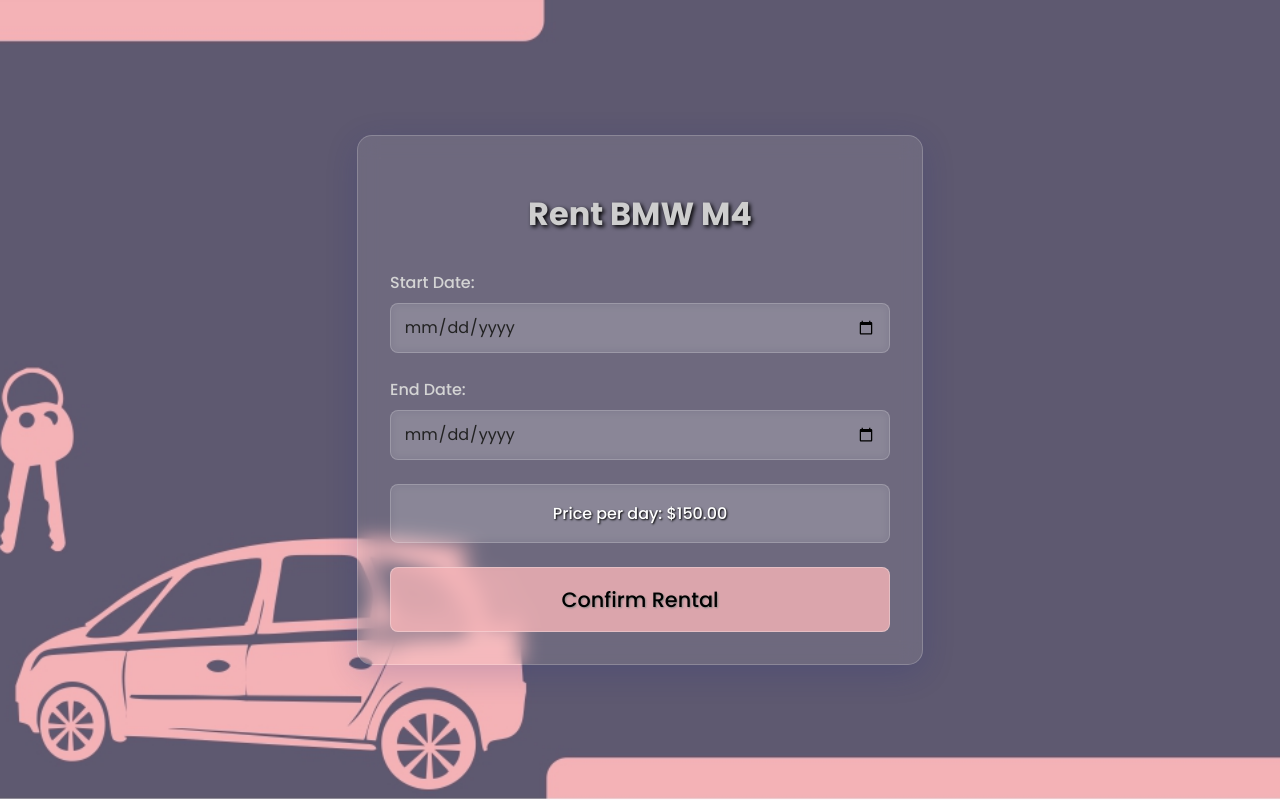
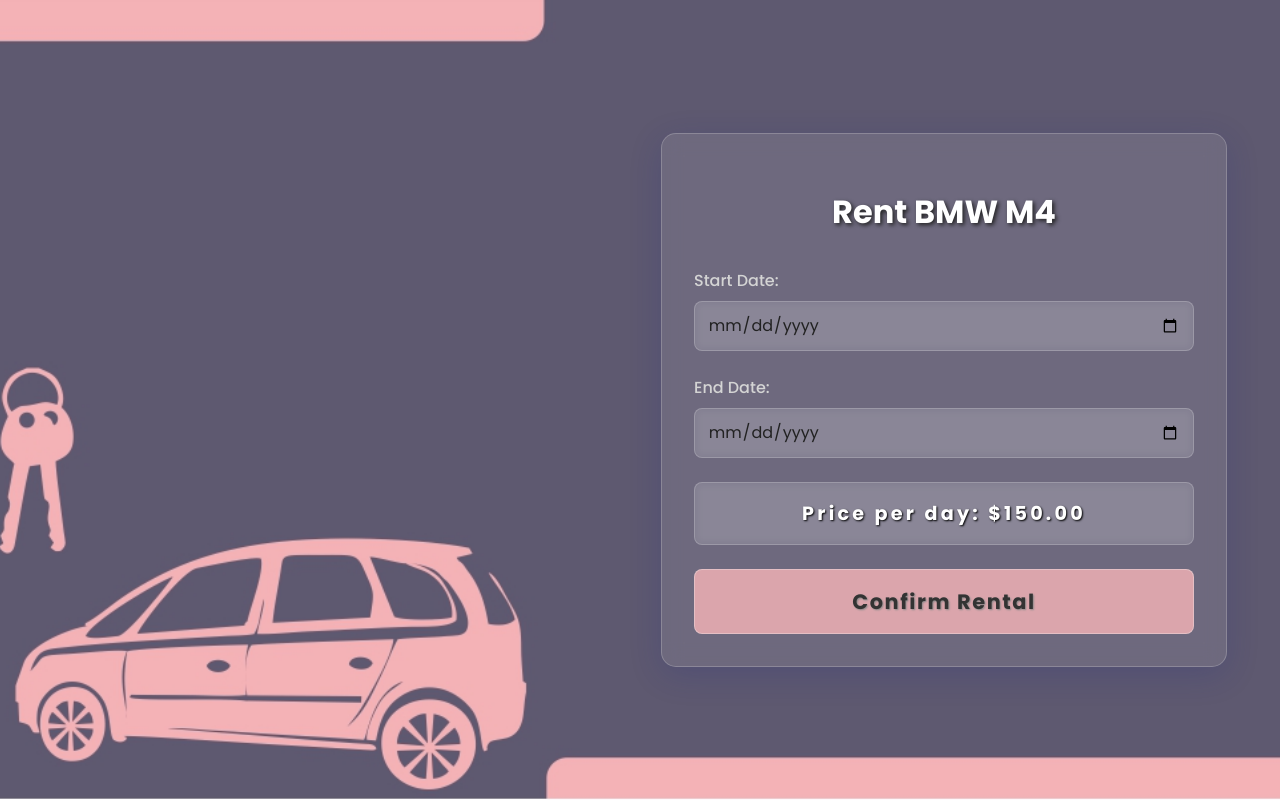
Before and after one commit to cyrax3589/Car_Rental_Management_System, a Flask app: page /rent/1 in a window 1280 px wide. Run offline with Flask 3, Linux system fonts and the light colour scheme; a user stored in the database is signed in; data comes from the database, SQL or seed files in the repository.

Commit message:
30-04-25 16.48

```diff
--- a/static/css/rent_form.css
+++ b/static/css/rent_form.css
@@ -20,13 +20,14 @@ body {
     box-shadow: 0 8px 32px rgba(31, 38, 135, 0.2);
     width: 95%;
     max-width: 500px;
+    margin-left: 38rem;
 }
 
 h1 {
-    color: #cecece;
+    color: #ffffff;
     text-align: center;
     margin-bottom: 2rem;
-    text-shadow: black 2px 2px 4px;
+    text-shadow: rgb(34, 34, 34) 2px 2px 4px;
 }
 
 label {
@@ -67,19 +68,21 @@ input[type="date"] {
 .price-info p {
     margin: 0;
     color: rgb(255, 255, 255);
-    font-weight: 500;
+    font-weight: 800;
+    font-size: 1.2rem;
+    letter-spacing: 0.2rem;
     text-shadow: black 1px 1px 2px;
 }
 
 .submit-btn {
     background:rgba(244, 178, 182, 80%);
-    color: rgb(0, 0, 0);
+    color: rgb(51, 51, 51);
     border: 1px solid rgba(255, 255, 255, 0.3);
     padding: 1rem 2rem;
     border-radius: 8px;
     width: 100%;
     font-family: 'Poppins', sans-serif;
-    font-weight: 500;
+    font-weight: 800;
     font-size: 1.3rem;
     cursor: pointer;
     transition: all 0.3s ease;
@@ -87,11 +90,11 @@ input[type="date"] {
     -webkit-backdrop-filter: blur(5px);
     text-shadow: rgb(136, 136, 136) 1px 1px 2px;
     transition: background 0.3s ease, color 0.3s ease;
+    letter-spacing: 0.1rem;
 }
 
 .submit-btn:hover {
-    color: rgb(27, 205, 71) ;
-    background: rgba(244, 178, 182, 50%);
+    background:rgba(244, 178, 182, 50%);
     box-shadow: 0 8px 32px rgba(171, 139, 80, 0.3);
     text-shadow: rgb(0, 0, 0);
 }
```
Also changed, not shown: static/css/home.css (+8 -0 lines).
